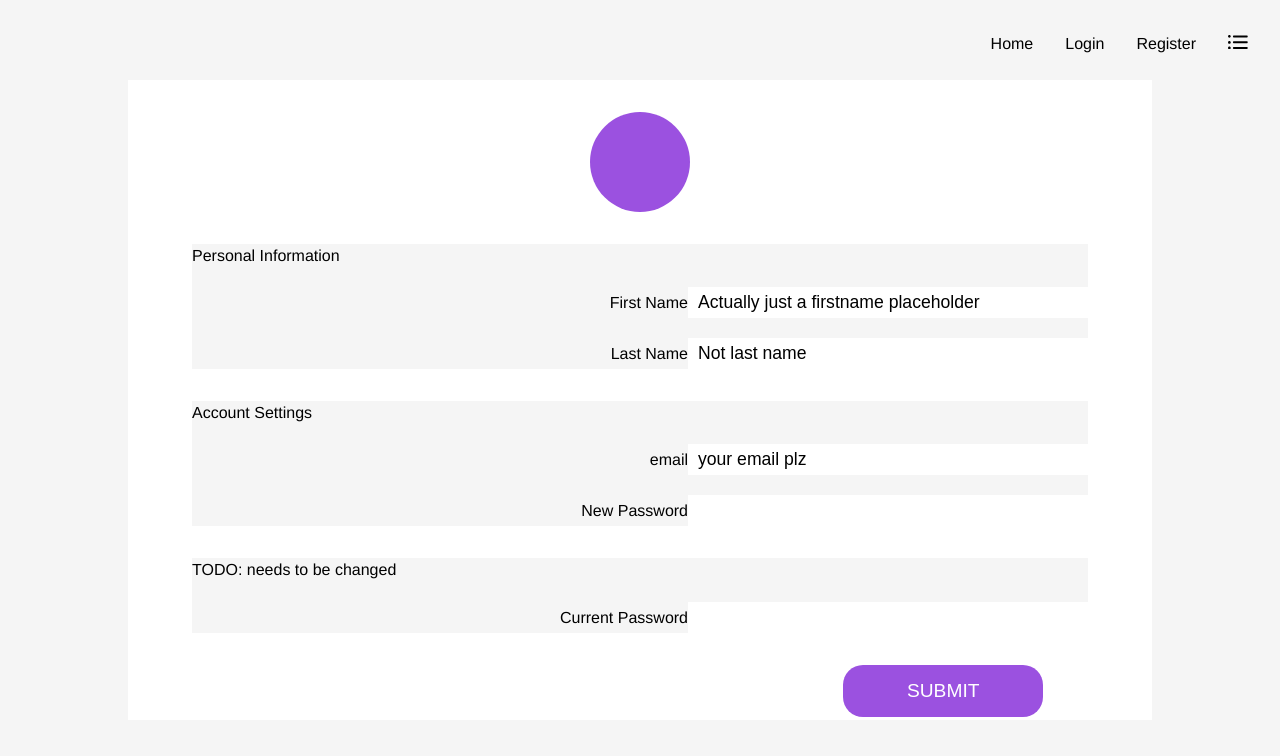
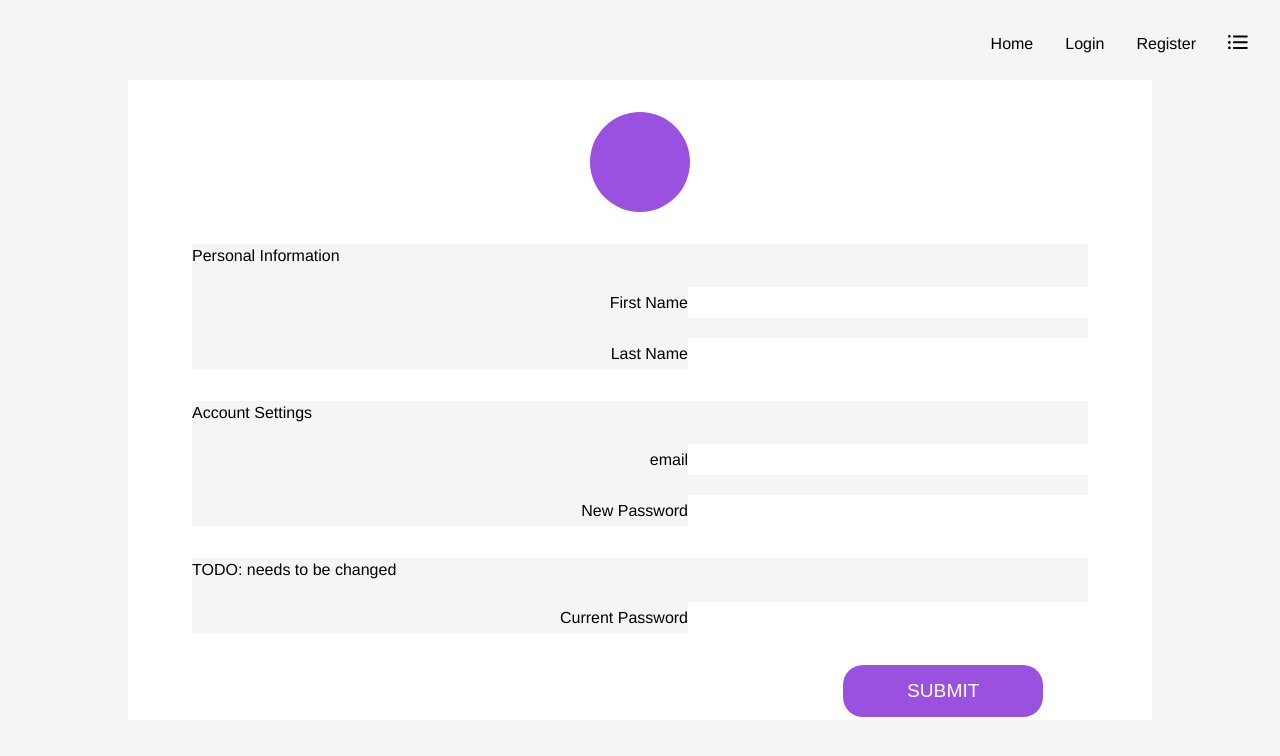
Before and after one commit to chingu-voyages/v11-bears-team-08, a React (Create React App) app in the folder client/: page /settings in a window 1280 px wide. Shown: the top 756 px of the page. Built offline with nearby package versions, Linux system fonts and the light colour scheme.

Commit message:
add state management user setting form

```diff
--- a/client/src/pages/UserSettings/index.js
+++ b/client/src/pages/UserSettings/index.js
@@ -53,15 +53,22 @@ const Button = styled.button`
   margin-left: auto;
   margin-right: 5%;
 `
-const LabeledInput = ({ label, type, name, value }) => (
+const LabeledInput = ({ label, type, name, value, onChange }) => (
   <Label>
     {label}
 
-    <Input type={type} value={value} name={name} />
+    <Input type={type} value={value} name={name} onChange={onChange} />
   </Label>
 )
 
 function UserSettings() {
+  const [firstName, setFirstName] = useState('')
+  const [lastName, setLastName] = useState('')
+  const [email, setEmail] = useState('')
+  const [newPassword, setNewPassword] = useState('')
+  const [currentPassword, setCurrentPassword] = useState('')
+  const [errors, setErrors] = useState([])
+
   return (
     <Container>
       <Form>
@@ -74,30 +81,25 @@ function UserSettings() {
             label="First Name"
             type="text"
             name="firstName"
-            value="Actually just a firstname placeholder"
+            value={firstName}
           />
           <LabeledInput
             label="Last Name"
             type="text"
             name="lastName"
-            value="Not last name"
+            value={lastName}
           />
         </FieldSet>
         <FieldSet>
           <div>
             <legend>Account Settings</legend>
           </div>
-          <LabeledInput
-            label="email"
-            type="email"
-            name="email"
-            value="your email plz"
-          />
+          <LabeledInput label="email" type="email" name="email" value={email} />
           <LabeledInput
             label="New Password"
             type="password"
             name="newPassword"
-            value=""
+            value={newPassword}
           />
         </FieldSet>
 
@@ -109,7 +111,7 @@ function UserSettings() {
             label="Current Password"
             type="password"
             name="currentPassword"
-            value=""
+            value={currentPassword}
           />
         </FieldSet>
         <Button type="submit">Submit</Button>
```
